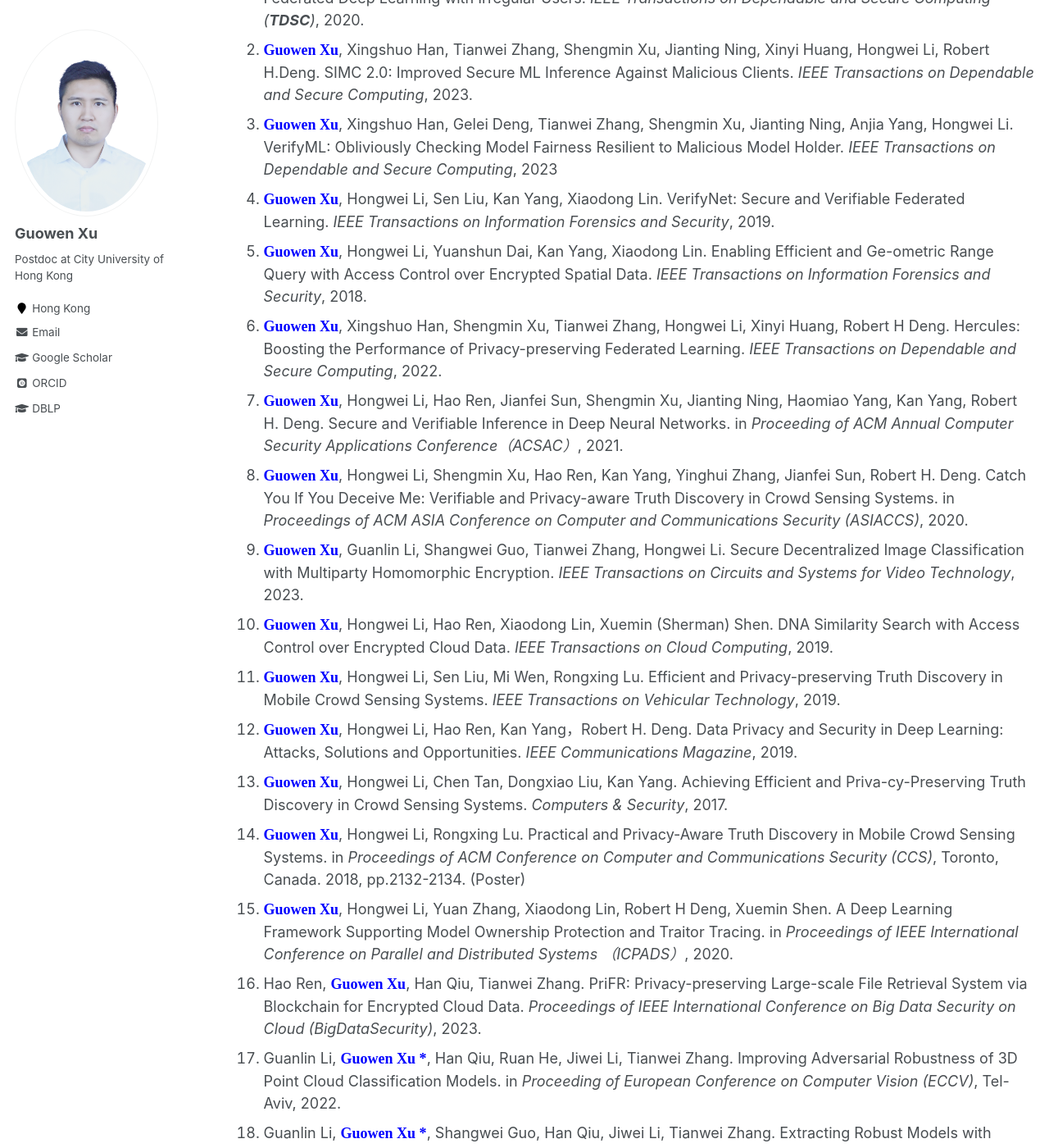
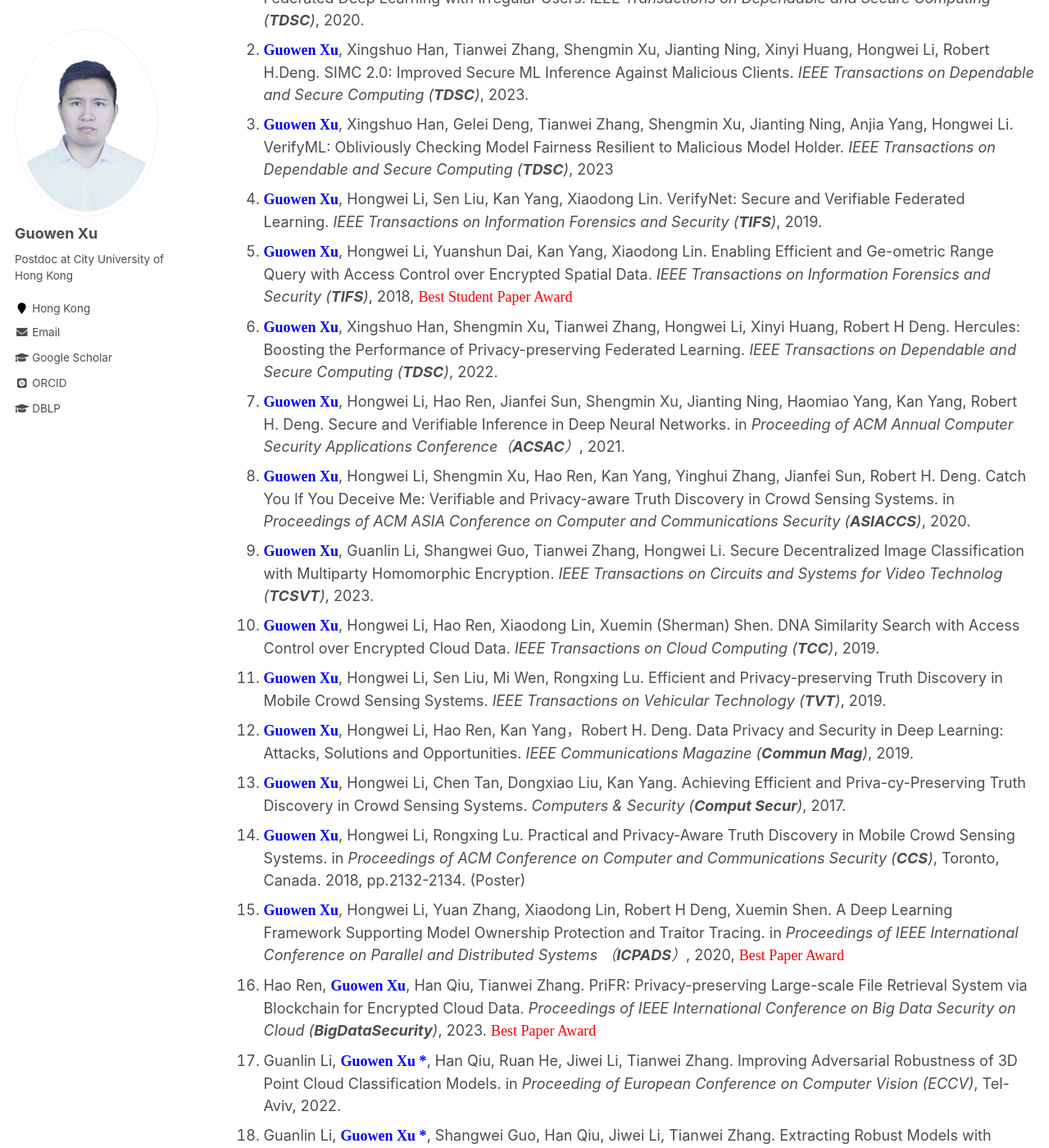
Before and after one commit to Guowen-xu/guowen-xu.github.io, a Jekyll site: the page built from _pages/publications.md, in a window 1280 px wide and 1400 px high, scrolled down 361 px. Shown: the whole window at 82% size. Built offline with Jekyll 4.4.1, drawn with Linux system fonts in a browser that asks for light colours; some web fonts are replaced.

Commit message:
Update publications.md

```diff
--- a/_pages/publications.md
+++ b/_pages/publications.md
@@ -15,21 +15,21 @@ You can find my articles on my [Google Scholar](https://scholar.google.com.hk/ci
 
 
 1. **<font face="Times New Roman" color=blue size=4> Guowen Xu</font>**, Hongwei Li, Yun Zhang, Shengmin Xu, Jianting Ning, Robert H. Deng. Privacy-preserving Federated Deep Learning with Irregular Users. *IEEE Transactions on Dependable and Secure Computing (**TDSC**)*, 2020.
-2. **<font face="Times New Roman" color=blue size=4> Guowen Xu</font>**, Xingshuo Han, Tianwei Zhang, Shengmin Xu, Jianting Ning, Xinyi Huang, Hongwei Li, Robert H.Deng. SIMC 2.0: Improved Secure ML Inference Against Malicious Clients. *IEEE Transactions on Dependable and Secure Computing*, 2023.
-3. **<font face="Times New Roman" color=blue size=4> Guowen Xu</font>**, Xingshuo Han, Gelei Deng, Tianwei Zhang, Shengmin Xu, Jianting Ning, Anjia Yang, Hongwei Li. VerifyML: Obliviously Checking Model Fairness Resilient to Malicious Model Holder. *IEEE Transactions on Dependable and Secure Computing*, 2023
-4. **<font face="Times New Roman" color=blue size=4> Guowen Xu</font>**, Hongwei Li, Sen Liu, Kan Yang, Xiaodong Lin. VerifyNet: Secure and Verifiable Federated Learning. *IEEE Transactions on Information Forensics and Security*, 2019.
-5. **<font face="Times New Roman" color=blue size=4> Guowen Xu</font>**, Hongwei Li, Yuanshun Dai, Kan Yang, Xiaodong Lin. Enabling Efficient and Ge-ometric Range Query with Access Control over Encrypted Spatial Data. *IEEE Transactions on Information Forensics and Security*,  2018.
-6. **<font face="Times New Roman" color=blue size=4> Guowen Xu</font>**, Xingshuo Han, Shengmin Xu, Tianwei Zhang, Hongwei Li, Xinyi Huang, Robert H Deng. Hercules: Boosting the Performance of Privacy-preserving Federated Learning. *IEEE Transactions on Dependable and Secure Computing*, 2022.
-7. **<font face="Times New Roman" color=blue size=4> Guowen Xu</font>**, Hongwei Li, Hao Ren, Jianfei Sun, Shengmin Xu, Jianting Ning, Haomiao Yang, Kan Yang, Robert H. Deng. Secure and Verifiable Inference in Deep Neural Networks. in *Proceeding of ACM Annual Computer Security Applications Conference（ACSAC）*, 2021.
-8. **<font face="Times New Roman" color=blue size=4> Guowen Xu</font>**, Hongwei Li, Shengmin Xu, Hao Ren, Kan Yang, Yinghui Zhang, Jianfei Sun, Robert H. Deng. Catch You If You Deceive Me: Verifiable and Privacy-aware Truth Discovery in Crowd Sensing Systems. in *Proceedings of ACM ASIA Conference on Computer and Communications Security (ASIACCS)*, 2020.
-9. **<font face="Times New Roman" color=blue size=4> Guowen Xu</font>**, Guanlin Li, Shangwei Guo, Tianwei Zhang, Hongwei Li. Secure Decentralized Image Classification with Multiparty Homomorphic Encryption. *IEEE Transactions on Circuits and Systems for Video Technology*, 2023.
-10. **<font face="Times New Roman" color=blue size=4> Guowen Xu</font>**, Hongwei Li, Hao Ren, Xiaodong Lin, Xuemin (Sherman) Shen. DNA Similarity Search with Access Control over Encrypted Cloud Data. *IEEE Transactions on Cloud Computing*, 2019.
-11. **<font face="Times New Roman" color=blue size=4> Guowen Xu</font>**, Hongwei Li, Sen Liu, Mi Wen, Rongxing Lu. Efficient and Privacy-preserving Truth Discovery in Mobile Crowd Sensing Systems. *IEEE Transactions on Vehicular Technology*, 2019.
-12. **<font face="Times New Roman" color=blue size=4> Guowen Xu</font>**, Hongwei Li, Hao Ren, Kan Yang，Robert H. Deng. Data Privacy and Security in Deep Learning: Attacks, Solutions and Opportunities. *IEEE Communications Magazine*, 2019.
-13. **<font face="Times New Roman" color=blue size=4> Guowen Xu</font>**, Hongwei Li, Chen Tan, Dongxiao Liu, Kan Yang. Achieving Efficient and Priva-cy-Preserving Truth Discovery in Crowd Sensing Systems. *Computers & Security*, 2017.
-14. **<font face="Times New Roman" color=blue size=4> Guowen Xu</font>**, Hongwei Li, Rongxing Lu. Practical and Privacy-Aware Truth Discovery in Mobile Crowd Sensing Systems. in *Proceedings of ACM  Conference on Computer and Communications Security (CCS)*, Toronto, Canada. 2018, pp.2132-2134. (Poster)
-15. **<font face="Times New Roman" color=blue size=4> Guowen Xu</font>**, Hongwei Li, Yuan Zhang, Xiaodong Lin, Robert H Deng, Xuemin Shen. A Deep Learning Framework Supporting Model Ownership Protection and Traitor Tracing. in *Proceedings of IEEE International Conference on Parallel and Distributed Systems （ICPADS）*, 2020.
-16. Hao Ren, **<font face="Times New Roman" color=blue size=4> Guowen Xu</font>**, Han Qiu, Tianwei Zhang. PriFR: Privacy-preserving Large-scale File Retrieval System via Blockchain for Encrypted Cloud Data. *Proceedings of IEEE International Conference on Big Data Security on Cloud (BigDataSecurity)*, 2023.
+2. **<font face="Times New Roman" color=blue size=4> Guowen Xu</font>**, Xingshuo Han, Tianwei Zhang, Shengmin Xu, Jianting Ning, Xinyi Huang, Hongwei Li, Robert H.Deng. SIMC 2.0: Improved Secure ML Inference Against Malicious Clients. *IEEE Transactions on Dependable and Secure Computing (**TDSC**)*, 2023.
+3. **<font face="Times New Roman" color=blue size=4> Guowen Xu</font>**, Xingshuo Han, Gelei Deng, Tianwei Zhang, Shengmin Xu, Jianting Ning, Anjia Yang, Hongwei Li. VerifyML: Obliviously Checking Model Fairness Resilient to Malicious Model Holder. *IEEE Transactions on Dependable and Secure Computing (**TDSC**)*, 2023
+4. **<font face="Times New Roman" color=blue size=4> Guowen Xu</font>**, Hongwei Li, Sen Liu, Kan Yang, Xiaodong Lin. VerifyNet: Secure and Verifiable Federated Learning. *IEEE Transactions on Information Forensics and Security (**TIFS**)*, 2019.
+5. **<font face="Times New Roman" color=blue size=4> Guowen Xu</font>**, Hongwei Li, Yuanshun Dai, Kan Yang, Xiaodong Lin. Enabling Efficient and Ge-ometric Range Query with Access Control over Encrypted Spatial Data. *IEEE Transactions on Information Forensics and Security (**TIFS**)*,  2018, <font face="Times New Roman" color=red size=4> Best Student Paper Award</font>
+6. **<font face="Times New Roman" color=blue size=4> Guowen Xu</font>**, Xingshuo Han, Shengmin Xu, Tianwei Zhang, Hongwei Li, Xinyi Huang, Robert H Deng. Hercules: Boosting the Performance of Privacy-preserving Federated Learning. *IEEE Transactions on Dependable and Secure Computing (**TDSC**)*, 2022.
+7. **<font face="Times New Roman" color=blue size=4> Guowen Xu</font>**, Hongwei Li, Hao Ren, Jianfei Sun, Shengmin Xu, Jianting Ning, Haomiao Yang, Kan Yang, Robert H. Deng. Secure and Verifiable Inference in Deep Neural Networks. in *Proceeding of ACM Annual Computer Security Applications Conference（**ACSAC**）*, 2021.
+8. **<font face="Times New Roman" color=blue size=4> Guowen Xu</font>**, Hongwei Li, Shengmin Xu, Hao Ren, Kan Yang, Yinghui Zhang, Jianfei Sun, Robert H. Deng. Catch You If You Deceive Me: Verifiable and Privacy-aware Truth Discovery in Crowd Sensing Systems. in *Proceedings of ACM ASIA Conference on Computer and Communications Security (**ASIACCS**)*, 2020.
+9. **<font face="Times New Roman" color=blue size=4> Guowen Xu</font>**, Guanlin Li, Shangwei Guo, Tianwei Zhang, Hongwei Li. Secure Decentralized Image Classification with Multiparty Homomorphic Encryption. *IEEE Transactions on Circuits and Systems for Video Technolog (**TCSVT**)*, 2023.
+10. **<font face="Times New Roman" color=blue size=4> Guowen Xu</font>**, Hongwei Li, Hao Ren, Xiaodong Lin, Xuemin (Sherman) Shen. DNA Similarity Search with Access Control over Encrypted Cloud Data. *IEEE Transactions on Cloud Computing (**TCC**)*, 2019.
+11. **<font face="Times New Roman" color=blue size=4> Guowen Xu</font>**, Hongwei Li, Sen Liu, Mi Wen, Rongxing Lu. Efficient and Privacy-preserving Truth Discovery in Mobile Crowd Sensing Systems. *IEEE Transactions on Vehicular Technology (**TVT**)*, 2019.
+12. **<font face="Times New Roman" color=blue size=4> Guowen Xu</font>**, Hongwei Li, Hao Ren, Kan Yang，Robert H. Deng. Data Privacy and Security in Deep Learning: Attacks, Solutions and Opportunities. *IEEE Communications Magazine (**Commun Mag**)*, 2019.
+13. **<font face="Times New Roman" color=blue size=4> Guowen Xu</font>**, Hongwei Li, Chen Tan, Dongxiao Liu, Kan Yang. Achieving Efficient and Priva-cy-Preserving Truth Discovery in Crowd Sensing Systems. *Computers & Security (**Comput Secur**)*, 2017.
+14. **<font face="Times New Roman" color=blue size=4> Guowen Xu</font>**, Hongwei Li, Rongxing Lu. Practical and Privacy-Aware Truth Discovery in Mobile Crowd Sensing Systems. in *Proceedings of ACM  Conference on Computer and Communications Security (**CCS**)*, Toronto, Canada. 2018, pp.2132-2134. (Poster)
+15. **<font face="Times New Roman" color=blue size=4> Guowen Xu</font>**, Hongwei Li, Yuan Zhang, Xiaodong Lin, Robert H Deng, Xuemin Shen. A Deep Learning Framework Supporting Model Ownership Protection and Traitor Tracing. in *Proceedings of IEEE International Conference on Parallel and Distributed Systems （**ICPADS**）*, 2020, <font face="Times New Roman" color=red size=4> Best Paper Award</font>
+16. Hao Ren, **<font face="Times New Roman" color=blue size=4> Guowen Xu</font>**, Han Qiu, Tianwei Zhang. PriFR: Privacy-preserving Large-scale File Retrieval System via Blockchain for Encrypted Cloud Data. *Proceedings of IEEE International Conference on Big Data Security on Cloud (**BigDataSecurity**)*, 2023. <font face="Times New Roman" color=red size=4> Best Paper Award</font>
 17. Guanlin Li, **<font face="Times New Roman" color=blue size=4> Guowen Xu *</font>**, Han Qiu, Ruan He, Jiwei Li,  Tianwei Zhang. Improving Adversarial Robustness of 3D Point Cloud Classification Models. in *Proceeding of  European Conference on Computer Vision (ECCV)*, Tel-Aviv, 2022.
 18. Guanlin Li, **<font face="Times New Roman" color=blue size=4> Guowen Xu *</font>**, Shangwei Guo, Han Qiu, Jiwei Li, Tianwei Zhang. Extracting Robust Models with Uncertain Examples. *International Conference on Learning Representations* 2023.
 19. Gelei Deng, **<font face="Times New Roman" color=blue size=4> Guowen Xu *</font>**, Yuan Zhou, Tianwei Zhang, Yang Liu. On the (In)Security of Secure ROS2. in *Proceedings of ACM  Conference on Computer and Communications Security (CCS)*, 2022.
```
